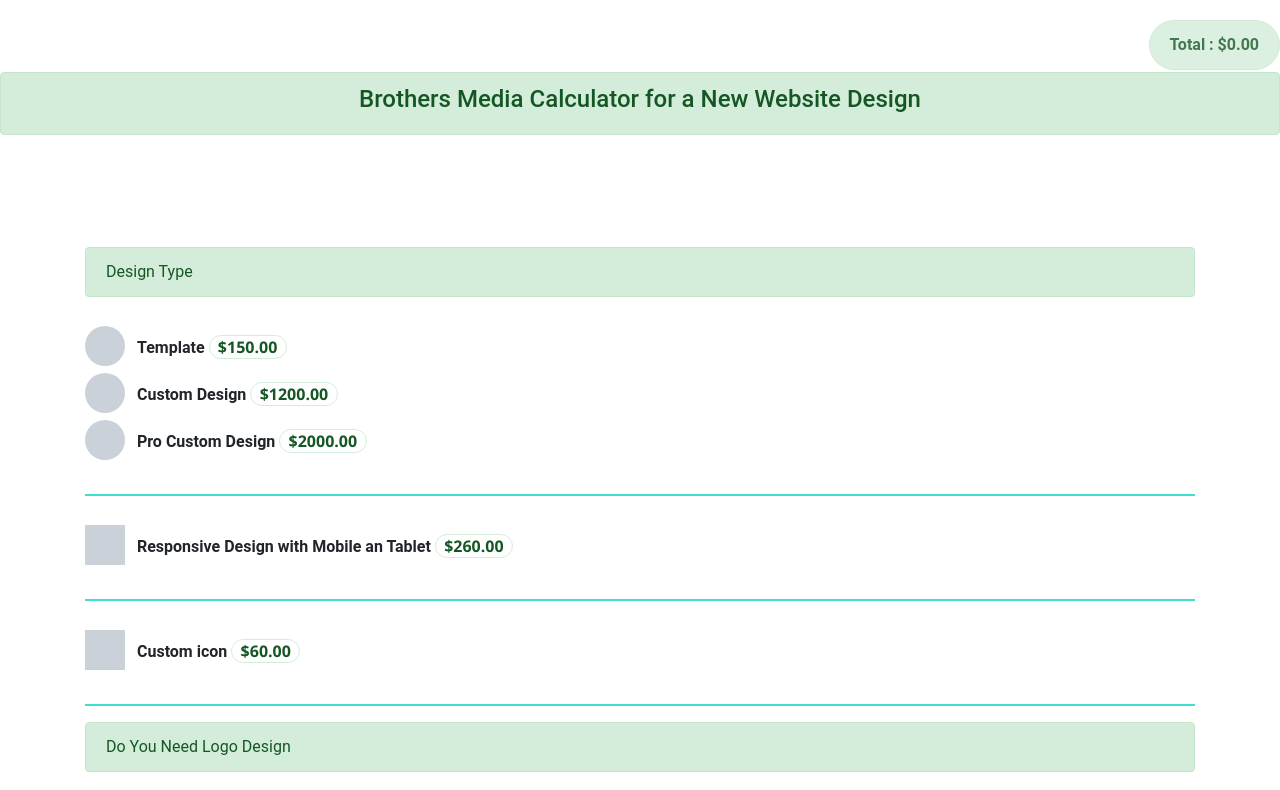
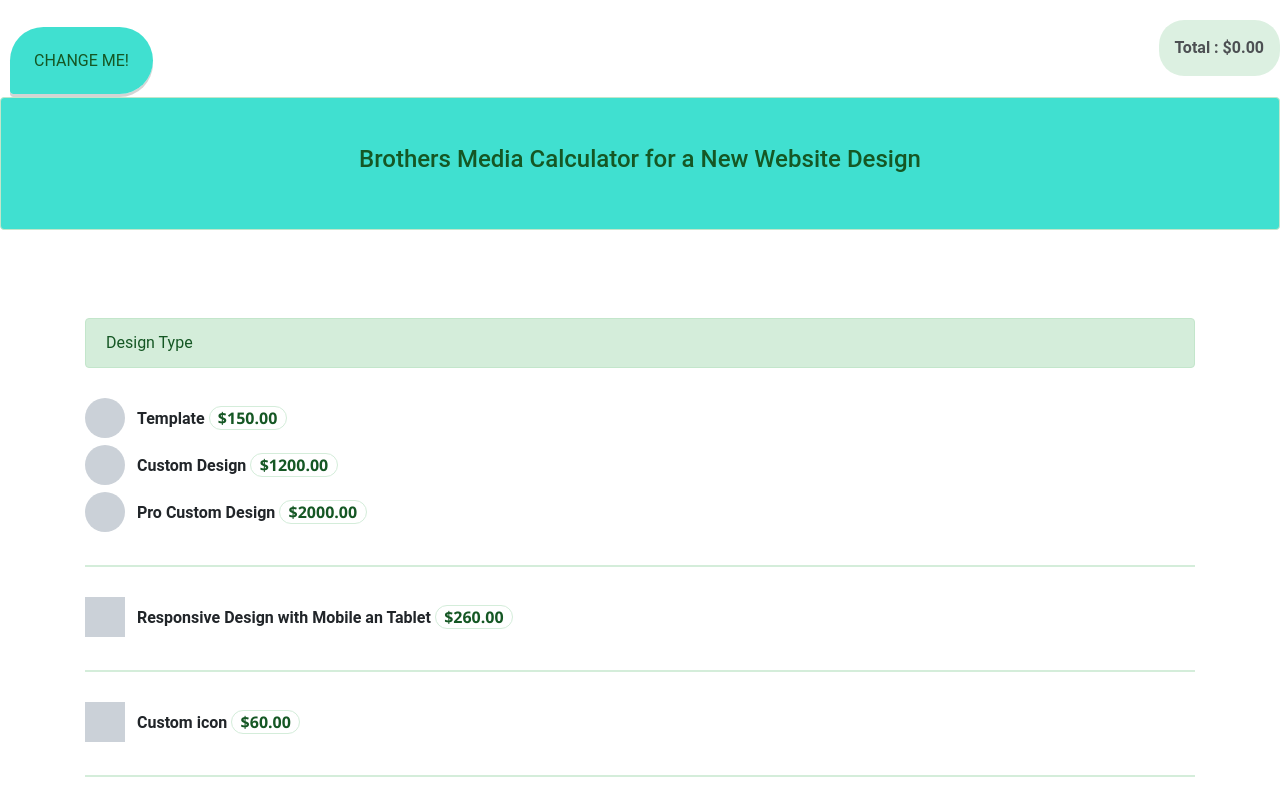
Before and after one commit to abdalahfarhat/brothers-media-calculator, a plain HTML site: page index.html in a window 1280 px wide. Shown: the top 790 px of the page. Drawn offline with nearby package versions, Linux system fonts and the light colour scheme.

Commit message:
adding cutton to changing the color of total with javascript

```diff
--- a/css/style.css
+++ b/css/style.css
@@ -1,3 +1,14 @@
+/*
+html{
+  background-color: rgb(243, 249, 252) ;
+}
+/*remove bootstrap color*/
+/*
+body, .form-all{
+  background:none !important;
+}
+*/
+
 * {
   font-family: 'Roboto', sans-serif;
 }
@@ -19,9 +30,14 @@
   }
 }
 /*custom header*/
+.alert-success.brothers{
+  background-color: #40e0d0;
+}
 .header{
+  padding: 2.2rem;
   text-align: center;
 }
+
 .option-input {
   -webkit-appearance: none;
   -moz-appearance: none;
@@ -99,8 +115,6 @@
 
 body {
   position: relative;
-  background-color: #84add6;
-  color: #9faab7;
   font-family: "Helvetica Neue", "Helvetica", "Roboto", "Arial", sans-serif;
 }
 
@@ -120,8 +134,9 @@ footer p {
 }
 
 /*Custom Total*/
-.alert.sticky {
+.sticky {
   background-color: #d4edda;
+  padding: 1rem;
   border-radius: 25px;
   text-align: center;
   position: fixed;
@@ -207,6 +222,7 @@ footer p {
   transform: scale(1.1);
 }
 
+
 /*styling checked item btn3*/
 .option-input:checked + .btn3 {
   background-color: #f1c40f;
@@ -232,8 +248,37 @@ footer p {
   border-radius: 15px;
 }
 
+ div.alert.total + .option-input:checked {
+  background-color: #3498db;
+  padding: 1rem;
+  border-radius: 15px;
+  transition: all .2s ease-in-out;
+  transform: scale(1.1);
+}
+
 /*styling HR*/
 .hr{
-  color: #40e0d0;
-  border: solid 0.4px;
+  color: #d4edda;
+  border: solid 0.6px;
 }
+
+/*changing the color of Total */
+a#clickme {
+  margin-left: 10px;
+  background: #40e0d0;
+  text-align:center;
+  text-decoration: none;
+  text-transform:uppercase;
+  box-shadow: 0px 3px 0px rgba(170, 170, 170, .5);
+  color: #155724;
+  padding:1.5rem;
+  border-radius: 45px 45px 45px 5px;
+  z-index:1;
+  top: -10px;
+  left: 20px;
+}
+a#clickme:hover{
+  background: #d4edda;
+  color:#155724;
+  box-shadow: 0px 5px 0px rgba(170, 170, 170, .5);
+}
--- a/index.html
+++ b/index.html
@@ -17,15 +17,16 @@
     <link rel="stylesheet" href="https://stackpath.bootstrapcdn.com/bootstrap/4.3.1/css/bootstrap.min.css" />
     <script src="https://ajax.googleapis.com/ajax/libs/jquery/2.1.1/jquery.min.js"></script>
     <br>
+    <div class=" sticky total" id="total"><strong>Total : $<span id="amount">0.00</span></strong></div>
+    <br>
+    <a href='#' id="clickme" onclick="change()">CHANGE Me!</a>
     <br>
     <br>
-    <div class="alert alert-success" role="alert">
+    <div class="alert alert-success brothers">
         <h4 class="header">Brothers Media Calculator for a New Website Design</h4>
     </div>
     <br>
     <div class="container">
-        <br>
-        <div class="alert alert-success sticky"><strong>Total : $<span id="amount">0.00</span></strong></div>
         <br>
         <br>
         <div class="alert alert-success" role="alert">
--- a/js/index.js
+++ b/js/index.js
@@ -1,3 +1,4 @@
+//Total Function
 $(function () {
     //ticketAmount for radio buttons, ticketAddition for checkboxes
     var ticketAmount = 0,
@@ -17,3 +18,22 @@ $(function () {
         $('#amount').text((ticketAmount + ticketAddition) + ".00");
     });
 });
+
+//changing the color of Total
+var bgcolors = ['#f5977d', '#fcc58e', '#fff69f', '#c5de9e', '#7dccc8', '#7fa8d7', '#8494c8', '#bc8ebe', '#f39bc1', '#f4999e'];
+
+var i = 0;
+
+function change(){
+    document.getElementById("total").style.backgroundColor = bgcolors[i++];
+    if(i == bgcolhex.length) i = 0;
+}
+
+var bgcolhex = ['#f5977d', '#fcc58e', '#fff69f', '#c5de9e', '#7dccc8', '#7fa8d7', '#8494c8', '#bc8ebe', '#f39bc1', '#f4999e'];
+
+
+/*
+$(".sticky").on("click", function() {
+    $(this).toggleClass("btn4");
+})
+*/
```
